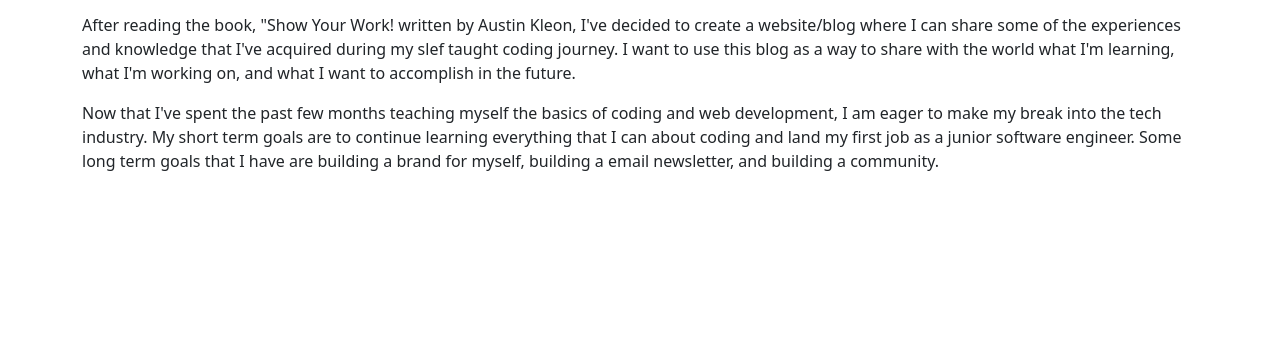
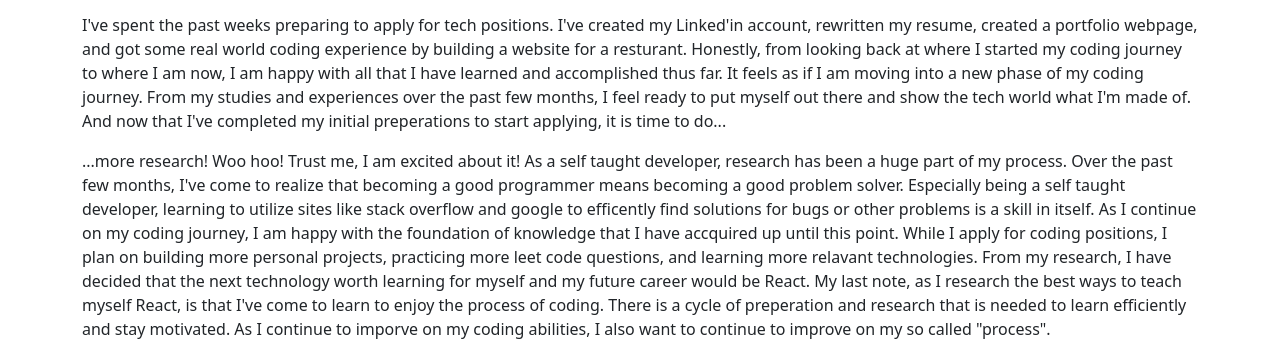
Before and after one commit to jramos5883/myBlog, a plain HTML site: page blogposts.html in a window 1280 px wide. Shown: the part 185-533 px from the top of the page. Drawn offline with nearby package versions, Linux system fonts and the light colour scheme.

Commit message:
New entry, research and prep day.

```diff
--- a/blogposts.html
+++ b/blogposts.html
@@ -55,6 +55,40 @@
     </nav>
     <div class="container">
       <h1>Blog Posts:</h1>
+      <h2>Preperation and Research</h2>
+      <p>2/18/2023</p>
+      <p>
+        I've spent the past weeks preparing to apply for tech positions. I've
+        created my Linked'in account, rewritten my resume, created a portfolio
+        webpage, and got some real world coding experience by building a website
+        for a resturant. Honestly, from looking back at where I started my
+        coding journey to where I am now, I am happy with all that I have
+        learned and accomplished thus far. It feels as if I am moving into a new
+        phase of my coding journey. From my studies and experiences over the
+        past few months, I feel ready to put myself out there and show the tech
+        world what I'm made of. And now that I've completed my initial
+        preperations to start applying, it is time to do...
+      </p>
+      <p>
+        ...more research! Woo hoo! Trust me, I am excited about it! As a self
+        taught developer, research has been a huge part of my process. Over the
+        past few months, I've come to realize that becoming a good programmer
+        means becoming a good problem solver. Especially being a self taught
+        developer, learning to utilize sites like stack overflow and google to
+        efficently find solutions for bugs or other problems is a skill in
+        itself. As I continue on my coding journey, I am happy with the
+        foundation of knowledge that I have accquired up until this point. While
+        I apply for coding positions, I plan on building more personal projects,
+        practicing more leet code questions, and learning more relavant
+        technologies. From my research, I have decided that the next technology
+        worth learning for myself and my future career would be React. My last
+        note, as I research the best ways to teach myself React, is that I've
+        come to learn to enjoy the process of coding. There is a cycle of
+        preperation and research that is needed to learn efficiently and stay
+        motivated. As I continue to imporve on my coding abilities, I also want
+        to continue to improve on my so called "process".
+      </p>
+
       <h2>Show Your Work!</h2>
       <p>2/15/2023</p>
       <p>
```
